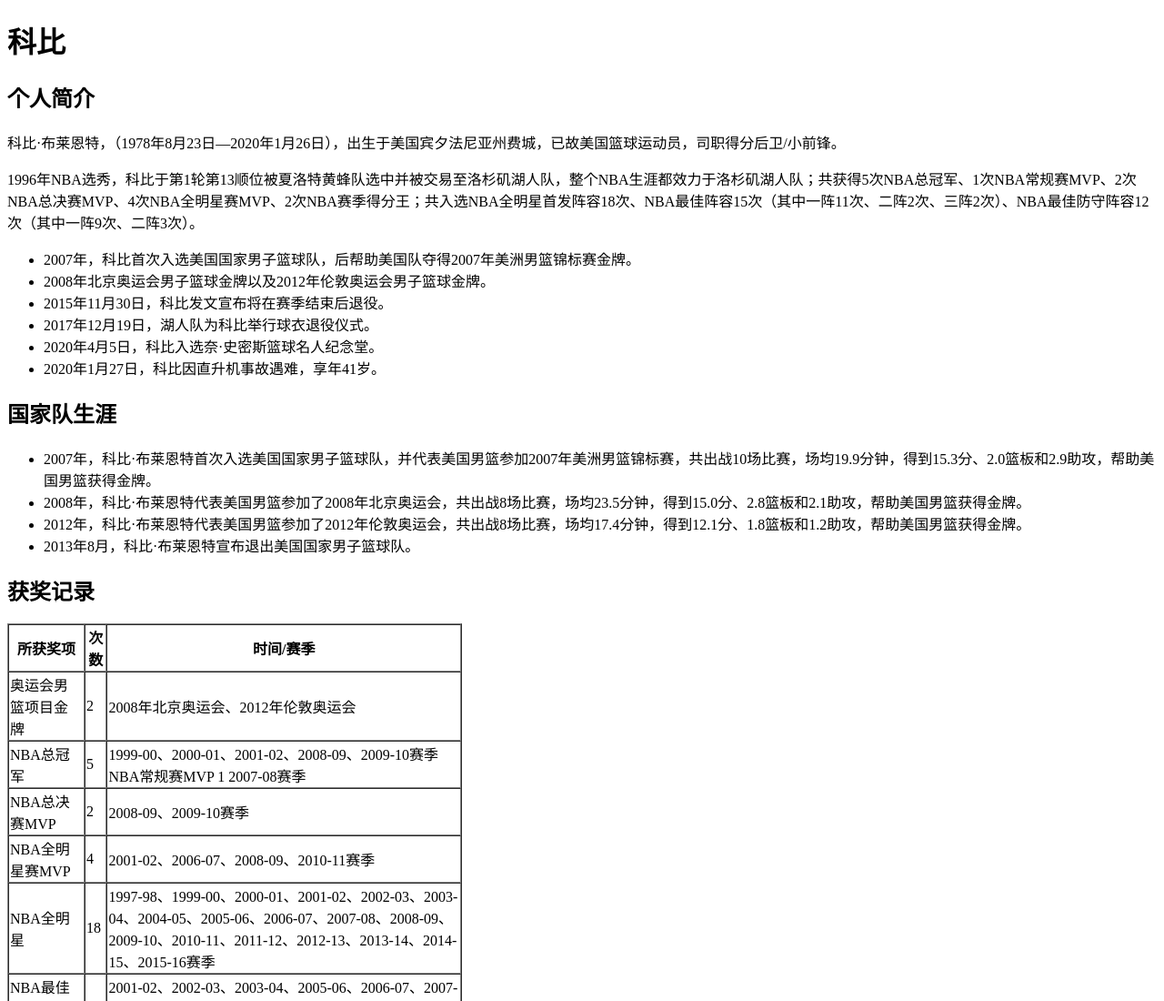
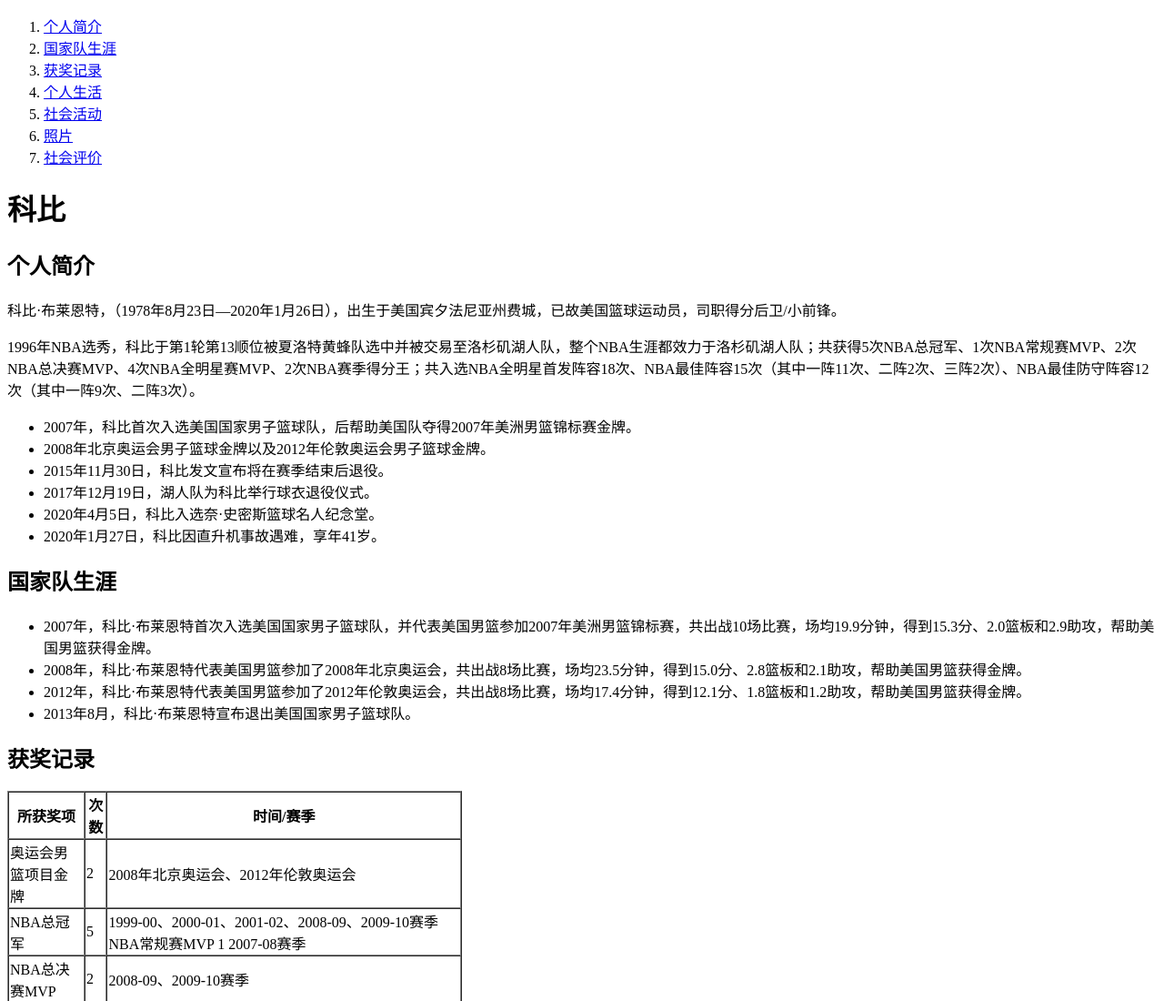
Before and after one commit to NiceyLai/kobe, a plain HTML site: page index.html in a window 1280 px wide. Shown: the top 1100 px of the page at 91% size. Drawn offline with Linux system fonts and the light colour scheme.

Commit message:
第二次优化

```diff
--- a/index.html
+++ b/index.html
@@ -12,7 +12,18 @@
     </style>
   </head>
   <body>
-    <h1>科比</h1>
+    <nav>
+        <ol>
+            <li><a href="#kobe">个人简介</a></li>
+            <li><a href="#events">国家队生涯</a></li>
+            <li><a href="#notes">获奖记录</a></li>
+            <li><a href="#life">个人生活</a></li>
+            <li><a href="#society">社会活动</a></li>
+            <li><a href="#pre">照片</a></li>
+            <li><a href="#saying">社会评价</a></li>
+        </ol>
+    </nav>
+    <h1 id="kobe">科比</h1>
     <h2>个人简介</h2>
     <p>
       科比·布莱恩特，（1978年8月23日—2020年1月26日），出生于美国宾夕法尼亚州费城，已故美国篮球运动员，司职得分后卫/小前锋。
@@ -31,7 +42,7 @@
       <li>2020年1月27日，科比因直升机事故遇难，享年41岁。</li>
     </ul>
 
-    <h2>国家队生涯</h2>
+    <h2 id="events">国家队生涯</h2>
     <ul>
       <li>
         2007年，科比·布莱恩特首次入选美国国家男子篮球队，并代表美国男篮参加2007年美洲男篮锦标赛，共出战10场比赛，场均19.9分钟，得到15.3分、2.0篮板和2.9助攻，帮助美国男篮获得金牌。
@@ -45,7 +56,7 @@
       <li>2013年8月，科比·布莱恩特宣布退出美国国家男子篮球队。</li>
     </ul>
 
-    <h2>获奖记录</h2>
+    <h2 id="notes">获奖记录</h2>
     <table width="500" border="1" cellspacing="0" border-collapse="collapse">
       <thead>
         <tr>
@@ -133,11 +144,11 @@
         </tr>
       </tbody>
     </table>
-    <h2>个人生活</h2>
+    <h2 id="life">个人生活</h2>
     <p>
       1999年的11月27日，科比遇到瓦妮莎，两人一见钟情。2001年，科比与瓦妮莎举行婚礼，科比与瓦妮莎共育有4个女儿，分别为纳塔利亚·戴蒙特·布莱恩特、吉安娜·玛利亚·奥诺尔·布莱恩特、比安卡·贝拉·布莱恩特、卡普里·科比·布莱恩特。
     </p>
-    <h2>社会活动</h2>
+    <h2 id="society">社会活动</h2>
     <p>
       科比与瓦妮莎热心慈善，两人创办了科比·布莱恩特家庭基金会，该基金会的使命是减少洛杉矶的流浪者，帮助建造一些永久性的住房，同时提供一些教育辅导以及职业资源，以帮助那些需要帮助的年轻人及家庭。
     </p>
@@ -157,11 +168,11 @@
       2018年10月31日，国际篮球联合会正式宣布，科比成为2019年国际篮联篮球世界杯全球大使。
     </p>
     <p>2020年4月5日，科比正式入选奈·史密斯篮球名人纪念堂。</p>
-    <h2>照片</h2>
+    <h2 id="pre">照片</h2>
     <div><img width="500" src="1.webp" alt="图一" /></div>
     <div><img width="500" src="2.webp" alt="图二" /></div>
     <div><img width="500" src="3.webp" alt="图三" /></div>
-    <h2>社会评价</h2>
+    <h2 id="saying">社会评价</h2>
     <ul>
       <li>
         科比是NBA最好的得分手，突破、投篮、罚球、三分他都驾轻就熟，几乎没有进攻盲区。除了疯狂的得分外，科比的组织能力也很出众，经常担任球队进攻的第一发起人。另外科比还是联盟中最好的防守人之一，贴身防守非常具有压迫性。
```
